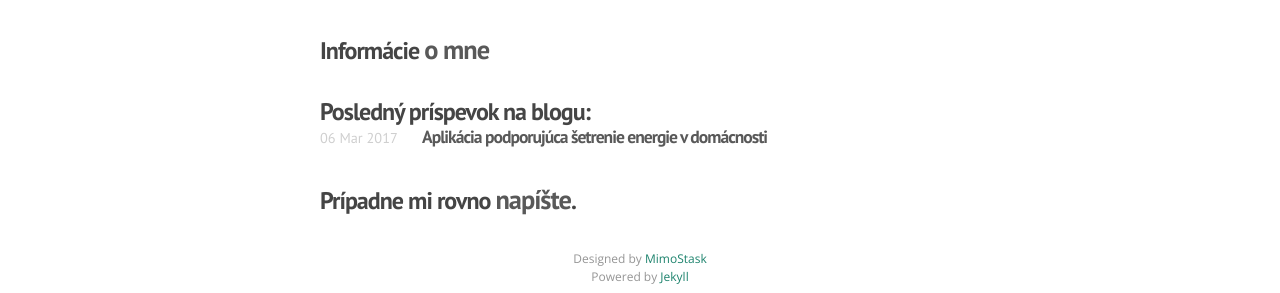
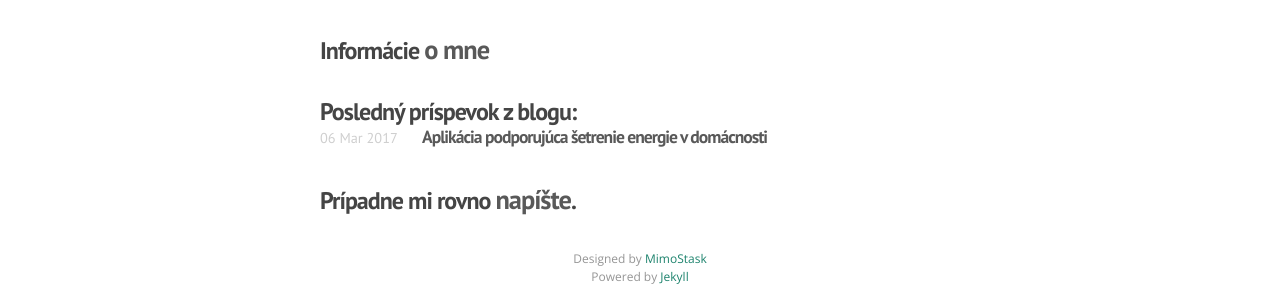
Before and after one commit to MimoStask/MimoStask.github.io, a Jekyll site: the page built from index.html, in a window 1280 px wide. Shown: the part 578-871 px from the top of the page. Built offline with Jekyll 4.4.1, drawn with Linux system fonts in a browser that asks for light colours; nearby versions of some CDN libraries.

Commit message:
change url, grammer changes

```diff
--- a/_config.yml
+++ b/_config.yml
@@ -6,7 +6,7 @@
 description: >
   Jekyll page abou Mimo Stask, It's task from school.
 baseurl: ""
-url: "https://mimostask.github.io/"
+url: "https://mimostask.github.io"
 image_base: /assets/images/
 github_username: MimoStask
 github_page: "https://mimostask.github.io/"
--- a/_includes/header.html
+++ b/_includes/header.html
@@ -3,14 +3,14 @@
     <nav class="site-nav">
 
       <div class="site-left">
-        <a class="page-link" href="{{ site.baseurl  | absolute_url }}/">Domov</a>
+        <a class="page-link" href="{{ site.baseurl  | prepend: site.baseurl }}/">Domov</a>
 
       </div>
 
       <div class="site-right">
         {% for page in site.pages %}
           {% if page.title %}
-          <a class="page-link" href="{{ page.url | absolute_url }}">{{page.title}}</a>
+          <a class="page-link" href="{{ page.url | prepend: site.baseurl }}">{{page.title}}</a>
           {% endif %}
         {% endfor %}
 
@@ -20,6 +20,6 @@
     </nav>
 
     <h1>
-      <a class="site-title" href="{{ site.baseurl  | absolute_url }}/">{{ site.title }}</a>
+      <a class="site-title" href="{{ site.baseurl  | prepend: site.baseurl }}/">{{ site.title }}</a>
     </h1>
 </div>
--- a/_posts/2017-03-06-bakalarka.markdown
+++ b/_posts/2017-03-06-bakalarka.markdown
@@ -11,6 +11,3 @@
 Ľudia často nerozumejú za čo majú platiť a nechce sa im stráviť celý deň hľadním čo ide komu do vrecka. Ale to je len zlomok, čo bude moja aplikácia poskytovať. Používateľ si bude môcť na zákalde jeho ročnej spotreby porovnať, koľko by platil u iných dodávateľov elektriny a teda si aj zvážiť, či nie je niektorý z nich výhodnejší.
 
 Ďalšiu funkcionalitu popíšem v nasledujúcich príspevkoch.
-
-
-{{page.slug}}
--- a/index.html
+++ b/index.html
@@ -17,7 +17,7 @@
 
 	</p>
  	<p>
-	  	<h2 class="home-title">Posledný príspevok na blogu:</h2>
+	  	<h2 class="home-title">Posledný príspevok z blogu:</h2>
 	  	{% assign post = site.posts.first %}
 
 	  	<span class="post-meta">{{ post.date | date_to_string }}</span>
```
Also changed, not shown: wpub.md (+1 -1 lines).
